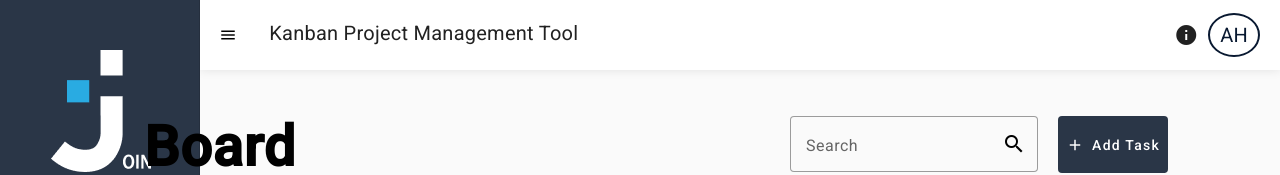
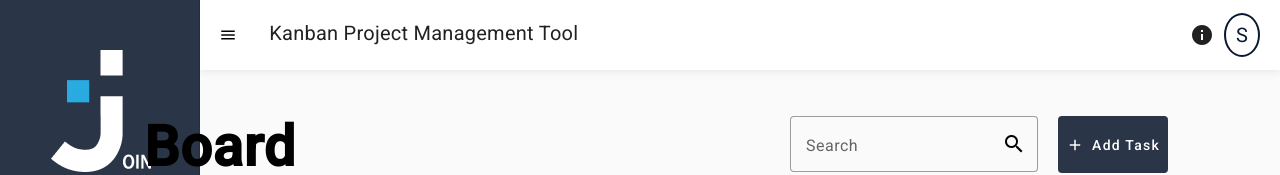
Before and after one commit to AlexejHein/join_Angular, an Angular app: page /board in a window 1280 px wide. Shown: the top 175 px of the page. Built offline with nearby package versions, Linux system fonts and the light colour scheme; no server answers; sample sign-in values are in the browser's storage.

Commit message:
add backend

```diff
--- a/src/app/menu/menu.component.html
+++ b/src/app/menu/menu.component.html
@@ -30,7 +30,7 @@
     </div>
     <div class="menuRight">
       <mat-icon>info</mat-icon>
-      <div class="loginName" [matMenuTriggerFor]="menu">AH</div>
+      <div class="loginName" [matMenuTriggerFor]="menu">{{ getInitials(name) }}</div>
       <mat-menu #menu="matMenu">
         <button class="logout" mat-menu-item (click)="logout()">Logout</button>
       </mat-menu>
--- a/src/app/menu/menu.component.ts
+++ b/src/app/menu/menu.component.ts
@@ -1,4 +1,4 @@
-import { Component } from '@angular/core';
+import {Component} from '@angular/core';
 import {Router} from "@angular/router";
 import {AuthService} from "../services/auth.service";
 
@@ -8,11 +8,20 @@ import {AuthService} from "../services/auth.service";
   styleUrls: ['./menu.component.css']
 })
 export class MenuComponent {
-  constructor(private authService: AuthService, private router: Router) {}
+  name: string;
+
+  constructor(private authService: AuthService, private router: Router) {
+    const username = this.authService.getUserName();
+    this.name = username ? username : 'Gast';  // assign a default value if getUserName() returns null
+  }
 
   logout() {
     this.authService.logout();
     this.router.navigate(['']).then(r => {});  // Weiterleitung zur Anmeldeseite
   }
 
+  getInitials(name: string) {
+    return name.split(' ').map(word => word.charAt(0).toUpperCase()).join('');
+  }
+
 }
--- a/src/app/services/auth.service.ts
+++ b/src/app/services/auth.service.ts
@@ -35,4 +35,8 @@ export class AuthService {
   getToken(): string | null {
     return localStorage.getItem('token');
   }
+  getUserName(){
+    return localStorage.getItem('username');
+  }
+
 }
```
